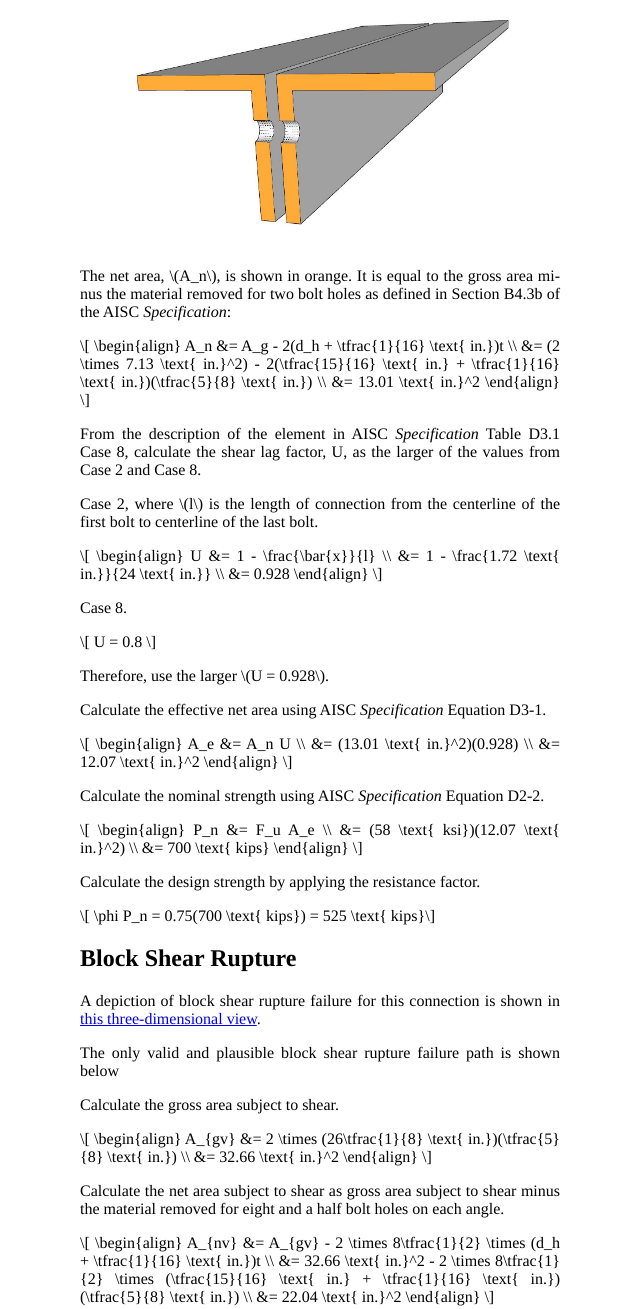
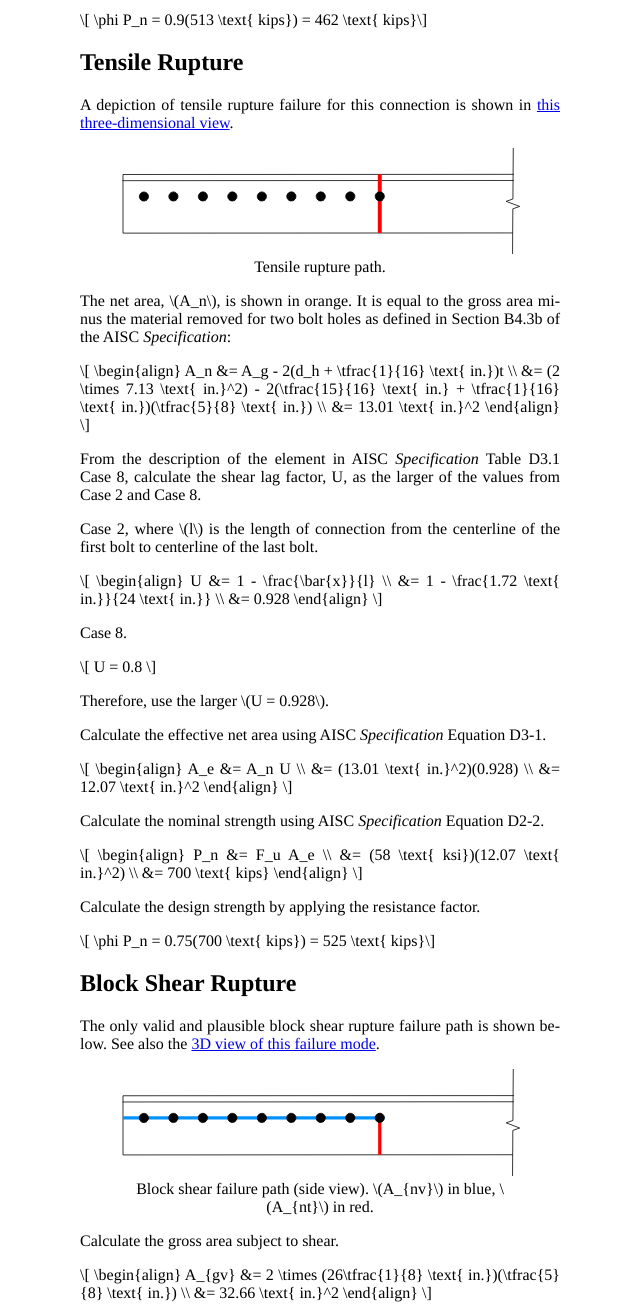
Before and after one commit to aisc-org/aisc-model-viewer, a website built with webpack: page src/double-angle/calculations.html in a window 1280 px wide. Shown: the part 1291-2600 px from the top of the page, without its empty margins (320-960 px from the left). Built offline with nearby package versions, Linux system fonts and the light colour scheme.

Commit message:
Add figures to double angle calcs page

```diff
--- a/src/double-angle/calculations.html
+++ b/src/double-angle/calculations.html
@@ -28,7 +28,10 @@
 
     <p>Calculate the nominal strength using AISC <i>Specification</i> Equation D2-1.</p>
 
-    <!-- @todo add figure showing the gross area -->
+    <figure>
+        <img src="./gross-tension.svg" alt="">
+        <figcaption>Tensile yielding path.</figcaption>
+    </figure>
 
     <p>\[ \begin{align}
             P_n &= F_y A_g \\
@@ -44,7 +47,8 @@
     <p>A depiction of tensile rupture failure for this connection is shown in <a href="#Tensile-rupture">this three-dimensional view</a>.</p>
 
     <figure>
-        <img src="./calcs-net-area.jpg" alt="View of the cut surface of the model, with the net area highlighted in orange.">
+        <img src="./net-tension.svg" alt="">
+        <figcaption>Tensile rupture path.</figcaption>
     </figure>
 
     <p>The net area, \(A_n\), is shown in orange. It is equal to the gross area minus the material removed for two bolt holes as defined in Section B4.3b of the AISC <i>Specification</i>:</p>
@@ -89,9 +93,12 @@
     <p>\[ \phi P_n = 0.75(700 \text{ kips}) = 525 \text{ kips}\]</p>
 
     <h2>Block Shear Rupture</h2>
-    <p>A depiction of block shear rupture failure for this connection is shown in <a href="#Block-shear-rupture">this three-dimensional view</a>.</p>
+    <p>The only valid and plausible block shear rupture failure path is shown below. See also the <a href="#Block-shear-rupture">3D view of this failure mode</a>.</p>
 
-    <p>The only valid and plausible block shear rupture failure path is shown below</p> <!-- @todo add figure -->
+    <figure>
+        <img src="./block-shear-path.svg" alt="">
+        <figcaption>Block shear failure path (side view). \(A_{nv}\) in blue, \(A_{nt}\) in red.</figcaption>
+    </figure>
 
     <p>Calculate the gross area subject to shear.</p>
     <p>\[ \begin{align}
@@ -136,7 +143,11 @@
     <p>The limit states of bolt shear rupture, bearing, and tearout are evaluated together to determine the design strength of the bolt group.</p>
 
     <p>For each bolt, an effective strength is calculated as the lowest strength from the limit states of bolt shear rupture, bearing, and tearout.</p>
-    <!-- @todo add figure showing the bolt numbering and direction of force to indicate lc -->
+
+    <figure>
+        <img src="./bolt-numbering.svg" alt="">
+        <figcaption>Bolt numbering scheme used.</figcaption>
+    </figure>
 
     <p>From AISC <i>Specification</i> Table J3.2, Group A bolts, when threads are not excluded from shear planes: </p>
     <p style="padding-left: 1em;">\(F_{nv} = 54 \text{ ksi}\)</p>
--- a/src/double-angle/double-angle.ts
+++ b/src/double-angle/double-angle.ts
@@ -9,7 +9,10 @@ import pathToMoreFun from './more_fun.html'
 import pathToPhoto from './Photo.html'
 import './Photo.jpg'
 import './double-angle.svg'
-import './calcs-net-area.jpg'
+import './gross-tension.svg'
+import './net-tension.svg'
+import './block-shear-path.svg'
+import './bolt-numbering.svg'
 
 const app = new App({
     title: 'Double Angle Connection',
```
Also changed, not shown: src/double-angle/block-shear-path.svg (added), src/double-angle/bolt-numbering.svg (added), src/double-angle/calcs-net-area.jpg (deleted), src/double-angle/gross-tension.svg (added), src/double-angle/net-tension.svg (added).
